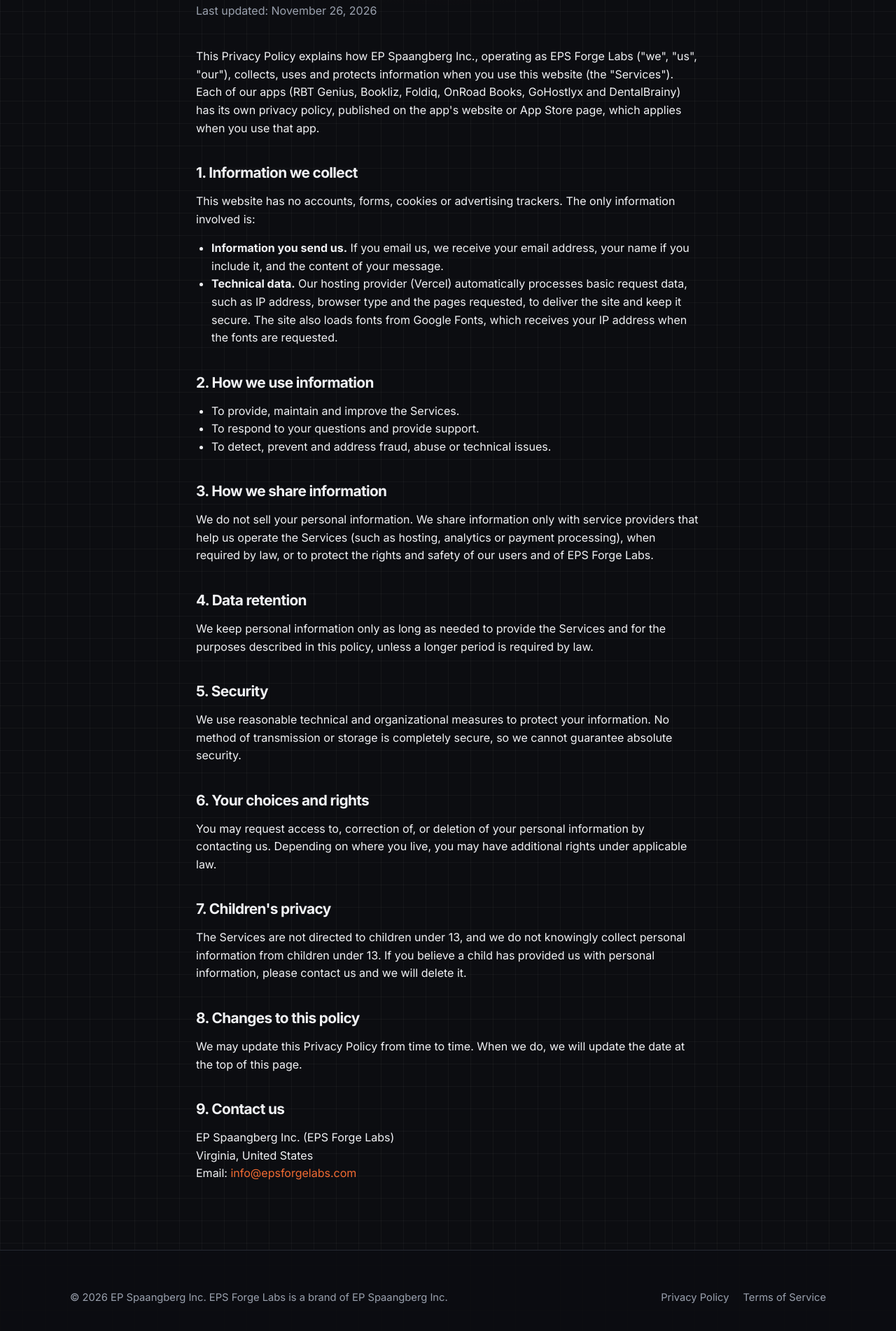
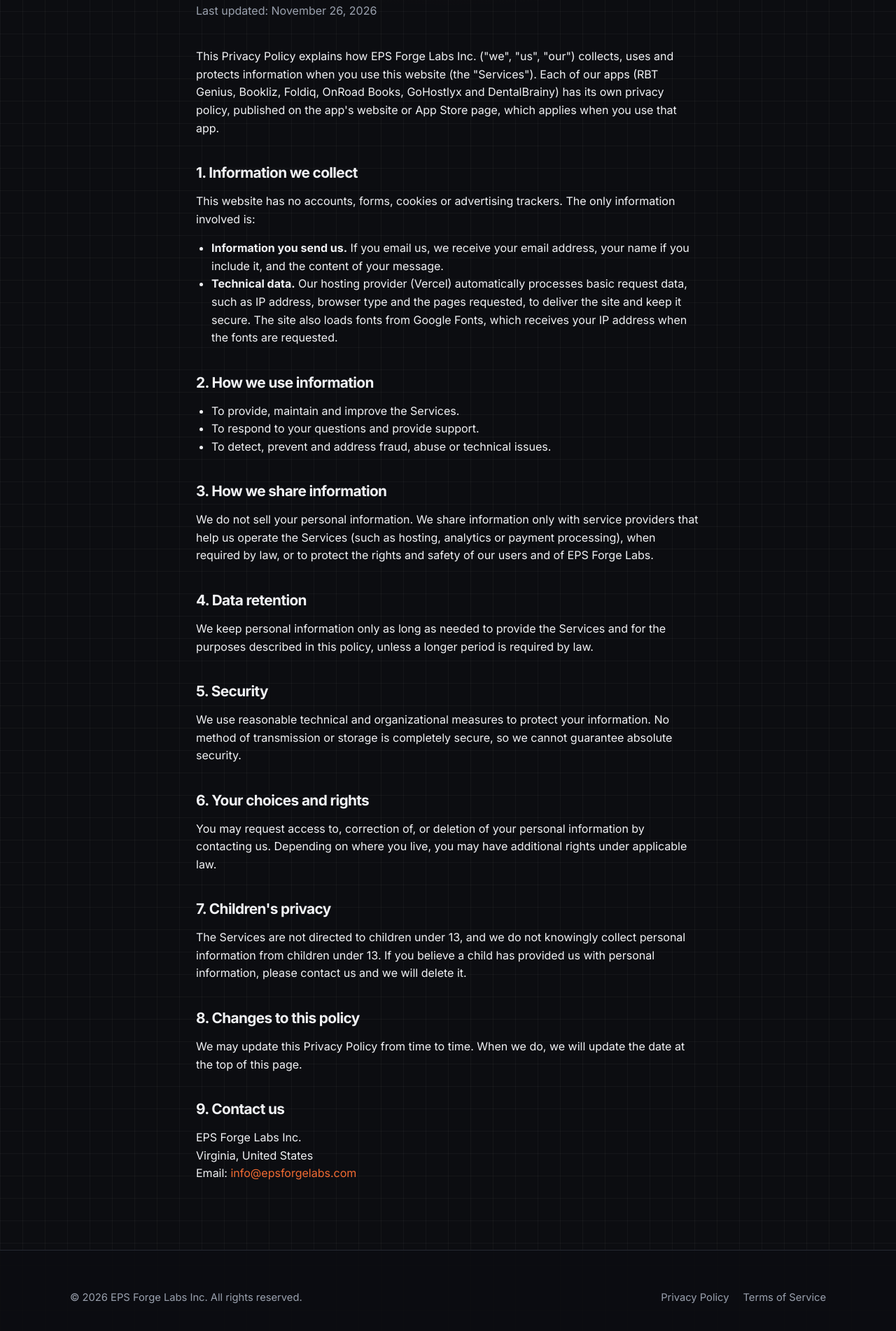
Before and after one commit to MystoganzTv/epsforgelabs, a plain HTML site: page privacy.html in a window 1280 px wide. Shown: the part 208-2110 px from the top of the page at 70% size. Drawn offline with Linux system fonts and the light colour scheme.

Commit message:
Update company name to EPS Forge Labs Inc.
The corporation was renamed from EP Spaangberg Inc. to EPS Forge Labs Inc.
(Virginia SCC, effective November 25, 2026).

Co-Authored-By: Claude Opus 5.5 <noreply@anthropic.com>
Claude-Session: https://claude.ai/code/session_01HgZ8iruDWcJWiL4sty5LzJ

```diff
--- a/privacy.html
+++ b/privacy.html
@@ -26,7 +26,7 @@
       <h1>Privacy Policy</h1>
       <p class="updated">Last updated: November 26, 2026</p>
       <!-- TODO: revisar este texto (idealmente con un abogado) antes de publicarlo -->
-      <p>This Privacy Policy explains how EP Spaangberg Inc., operating as EPS Forge Labs ("we", "us", "our"), collects, uses and protects information when you use this website (the "Services"). Each of our apps (RBT Genius, Bookliz, Foldiq, OnRoad Books, GoHostlyx and DentalBrainy) has its own privacy policy, published on the app's website or App Store page, which applies when you use that app.</p>
+      <p>This Privacy Policy explains how EPS Forge Labs Inc. ("we", "us", "our") collects, uses and protects information when you use this website (the "Services"). Each of our apps (RBT Genius, Bookliz, Foldiq, OnRoad Books, GoHostlyx and DentalBrainy) has its own privacy policy, published on the app's website or App Store page, which applies when you use that app.</p>
 
       <h2>1. Information we collect</h2>
       <p>This website has no accounts, forms, cookies or advertising trackers. The only information involved is:</p>
@@ -61,12 +61,12 @@
       <p>We may update this Privacy Policy from time to time. When we do, we will update the date at the top of this page.</p>
 
       <h2>9. Contact us</h2>
-      <p>EP Spaangberg Inc. (EPS Forge Labs)<br>Virginia, United States<br>Email: <a href="mailto:info@epsforgelabs.com">info@epsforgelabs.com</a></p>
+      <p>EPS Forge Labs Inc.<br>Virginia, United States<br>Email: <a href="mailto:info@epsforgelabs.com">info@epsforgelabs.com</a></p>
     </div>
   </main>
   <footer class="site-footer">
     <div class="container">
-      <span>&copy; <span id="year">2026</span> EP Spaangberg Inc. EPS Forge Labs is a brand of EP Spaangberg Inc.</span>
+      <span>&copy; <span id="year">2026</span> EPS Forge Labs Inc. All rights reserved.</span>
       <nav>
         <a href="privacy.html">Privacy Policy</a>
         <a href="terms.html">Terms of Service</a>
```
Also changed, not shown: index.html (+1 -1 lines), terms.html (+3 -3 lines).
